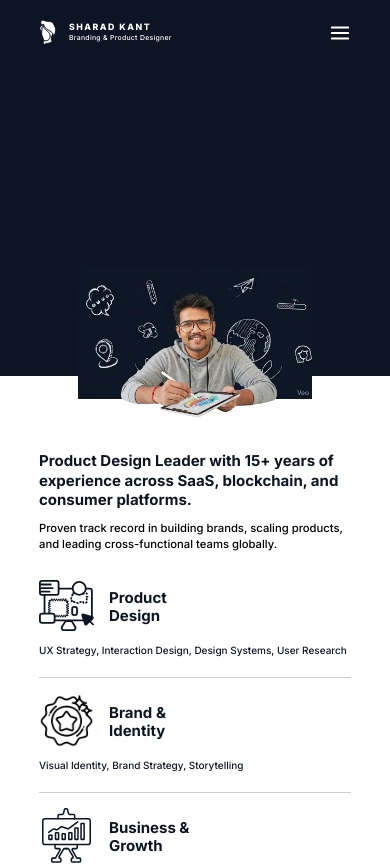
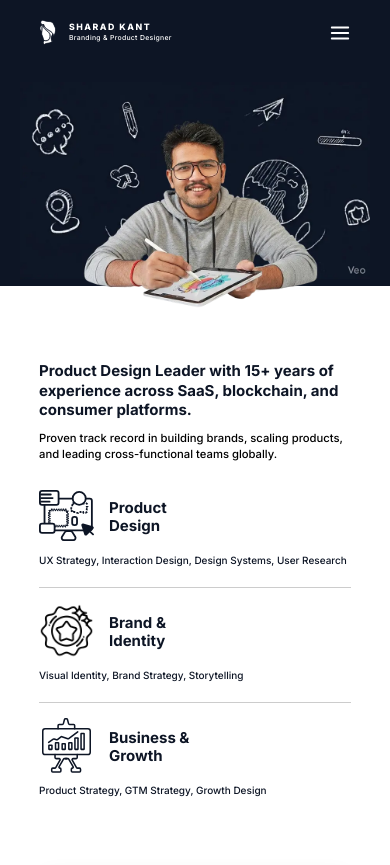
Before and after one commit to VishalDudhal88/sharad-site-ws, a Next.js app: page /journey in a window 390 px wide. Shown: the top 865 px of the page. Built offline with nearby package versions, Linux system fonts and the light colour scheme.

Commit message:
journey page responsive

```diff
--- a/src/styles/globals.css
+++ b/src/styles/globals.css
@@ -1112,6 +1112,19 @@
   }
 
   @media (max-width: 640px) {
+    .journey-hero{
+      min-height: 22rem;
+    }
+    .journey-hero-photo{
+      min-width: 350px;
+      bottom: -2.2rem;
+    }
+    .collaborations-grid .collaboration-card img{
+      max-height: 20rem;
+    }
+    .collaboration-card{
+      height:20rem !important;
+    }
     .experience-cards-grid {
       grid-template-columns: 1fr;
     }
```
